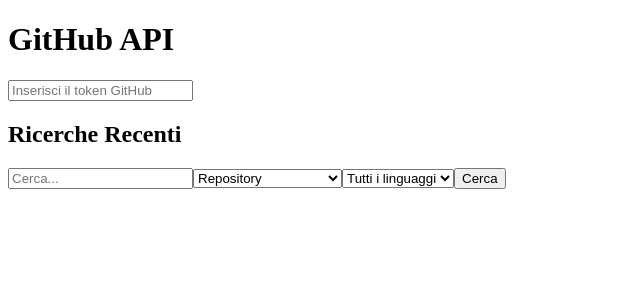
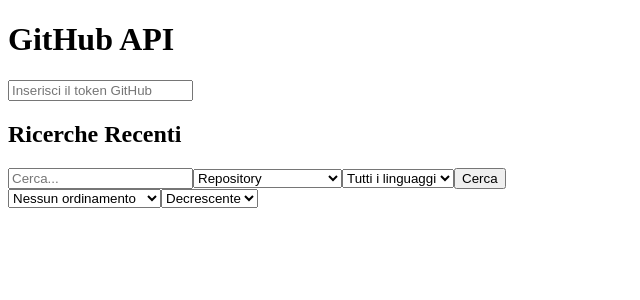
Before and after one commit to danieleBattistelli/github-api, a React (Vite) app: page / in a window 1280 px wide. Shown: the top 300 px of the page, without its empty margins (0-640 px from the left). Built offline with nearby package versions, Linux system fonts and the light colour scheme.

Commit message:
Feat: Order for Repository search

```diff
--- a/src/components/RepoCard.jsx
+++ b/src/components/RepoCard.jsx
@@ -1,8 +1,26 @@
+import React from "react";
+
 function RepoCard({ item }) {
+    const truncateDescription = (description, maxLength) => {
+        if (!description) return "Nessuna descrizione";
+        return description.length > maxLength
+            ? description.substring(0, maxLength) + "..."
+            : description;
+    };
+
     return (
         <div className="card">
             <h3 className="repo-title">{item.name}</h3>
-            <p>{item.description || "Nessuna descrizione"}</p>
+            <p>{truncateDescription(item.description, 100)}</p> {/* Limita a 100 caratteri */}
+            <p>
+                <strong>Stelle:</strong> {item.stargazers_count}
+            </p>
+            <p>
+                <strong>Fork:</strong> {item.forks_count}
+            </p>
+            <p>
+                <strong>Ultimo aggiornamento:</strong> {new Date(item.updated_at).toLocaleDateString()}
+            </p>
             <a href={item.html_url} target="_blank" rel="noopener noreferrer">
                 Vai al repository
             </a>
--- a/src/index.css
+++ b/src/index.css
@@ -2,7 +2,7 @@
     border: 1px solid #ccc;
     padding: 16px;
     border-radius: 8px;
-    width: 200px;
+    width: 350px;
 }
 
 .card img {
--- a/src/pages/Home.jsx
+++ b/src/pages/Home.jsx
@@ -24,6 +24,9 @@
     const [authenticatedUser, setAuthenticatedUser] = useState("");
     // Stato per il filtro del linguaggio
     const [language, setLanguage] = useState(""); // Stato per il filtro del linguaggio
+    // Stato per l'ordinamento
+    const [sortOrder, setSortOrder] = useState(""); // Stato per l'ordinamento
+    const [sortDirection, setSortDirection] = useState("desc"); // Stato per la direzione dell'ordinamento
 
     const observerRef = useRef(null); // Ref per l'osservatore dell'intersezione
 
@@ -37,7 +40,7 @@
         setErrorMessage(""); // Resetta il messaggio di errore
         setLoading(true); // Mostra il loader
 
-        const cacheKey = `${searchType}-${searchTerm}-${page}-${language}`;
+        const cacheKey = `${searchType}-${searchTerm}-${page}-${language}-${sortOrder}-${sortDirection}`;
         if (cache[cacheKey]) {
             // Usa i risultati dalla cache
             setResults(cache[cacheKey]);
@@ -48,7 +51,7 @@
         const languageFilter = language ? `+language:${language}` : ""; // Aggiungi il filtro linguaggio
         const endpoint =
             searchType === "repositories"
-                ? `https://api.github.com/search/repositories?q=${searchTerm}${languageFilter}&page=${page}`
+                ? `https://api.github.com/search/repositories?q=${searchTerm}${languageFilter}&page=${page}&sort=${sortOrder}&order=${sortDirection}`
                 : `https://api.github.com/search/users?q=${searchTerm}&page=${page}`;
 
         const headers = authToken
@@ -109,7 +112,7 @@
             if (searchTerm.trim().length >= 3) {
                 handleSearch();
             }
-        }, 700);
+        }, 1500);
 
         return () => clearTimeout(handler); // Pulisce il timeout precedente
     }, [searchTerm, searchType, page, language]); // Aggiungi `page` e `language` alle dipendenze
@@ -255,6 +258,28 @@
                 {/* Pulsante per avviare la ricerca */}
                 <button onClick={handleSearch}>Cerca</button>
             </div>
+            <div>
+                {/* Selezione dell'ordinamento */}
+                <select
+                    value={sortOrder}
+                    onChange={(e) => setSortOrder(e.target.value)}
+                    disabled={searchType !== "repositories"} // Disabilita se non si cercano repository
+                >
+                    <option value="">Nessun ordinamento</option>
+                    <option value="stars">Stelle</option>
+                    <option value="forks">Fork</option>
+                    <option value="updated">Ultimo aggiornamento</option>
+                </select>
+                {/* Selezione della direzione dell'ordinamento */}
+                <select
+                    value={sortDirection}
+                    onChange={(e) => setSortDirection(e.target.value)}
+                    disabled={searchType !== "repositories"} // Disabilita se non si cercano repository
+                >
+                    <option value="desc">Decrescente</option>
+                    <option value="asc">Crescente</option>
+                </select>
+            </div>
             {loading && <p>Caricamento in corso...</p>} {/* Loader */}
             {errorMessage && <p style={{ color: "red" }}>{errorMessage}</p>} {/* Messaggio di errore */}
             {/* Elenco dei risultati della ricerca */}
```
Also changed, not shown: src/components/RepoList.jsx (added, +28 -0 lines).
